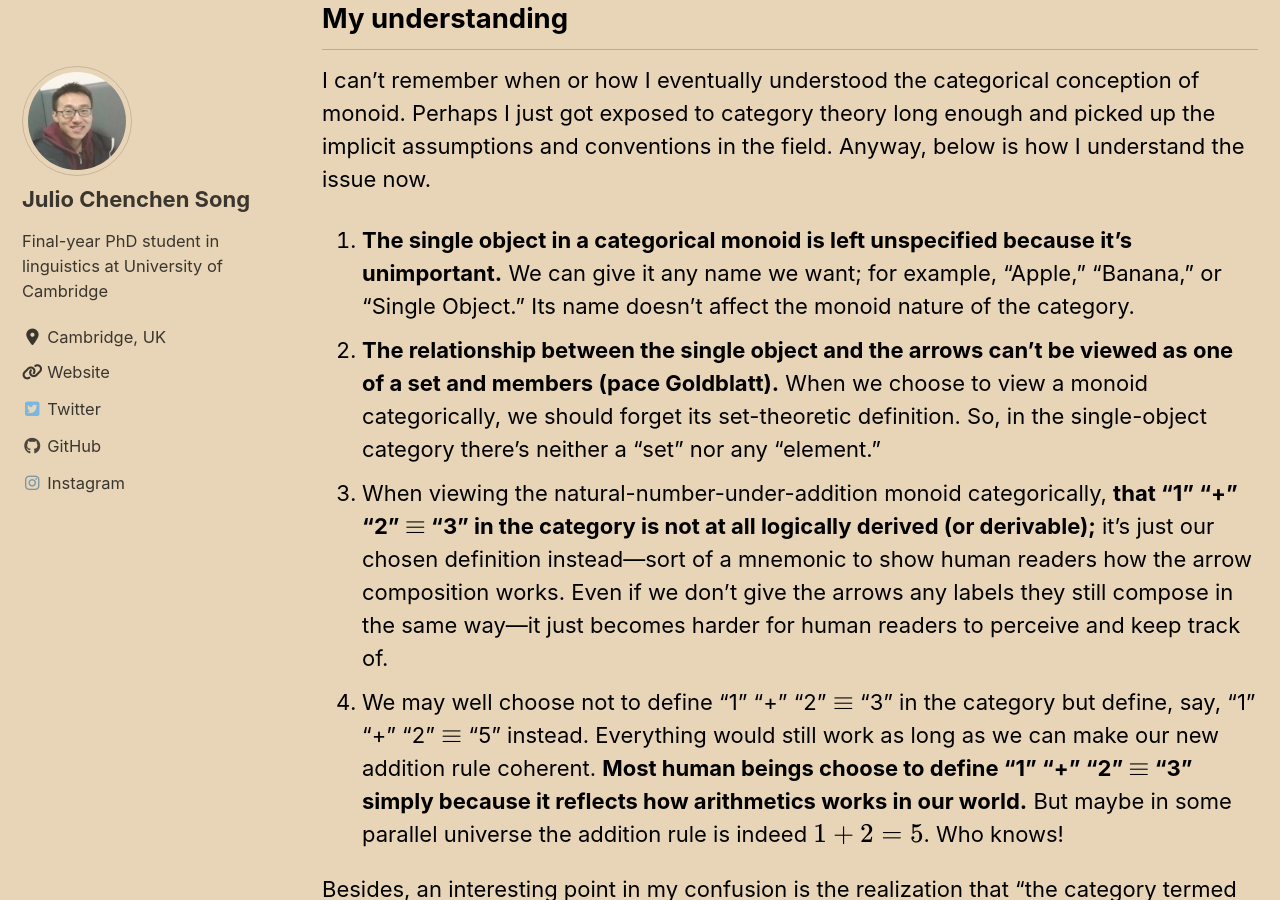
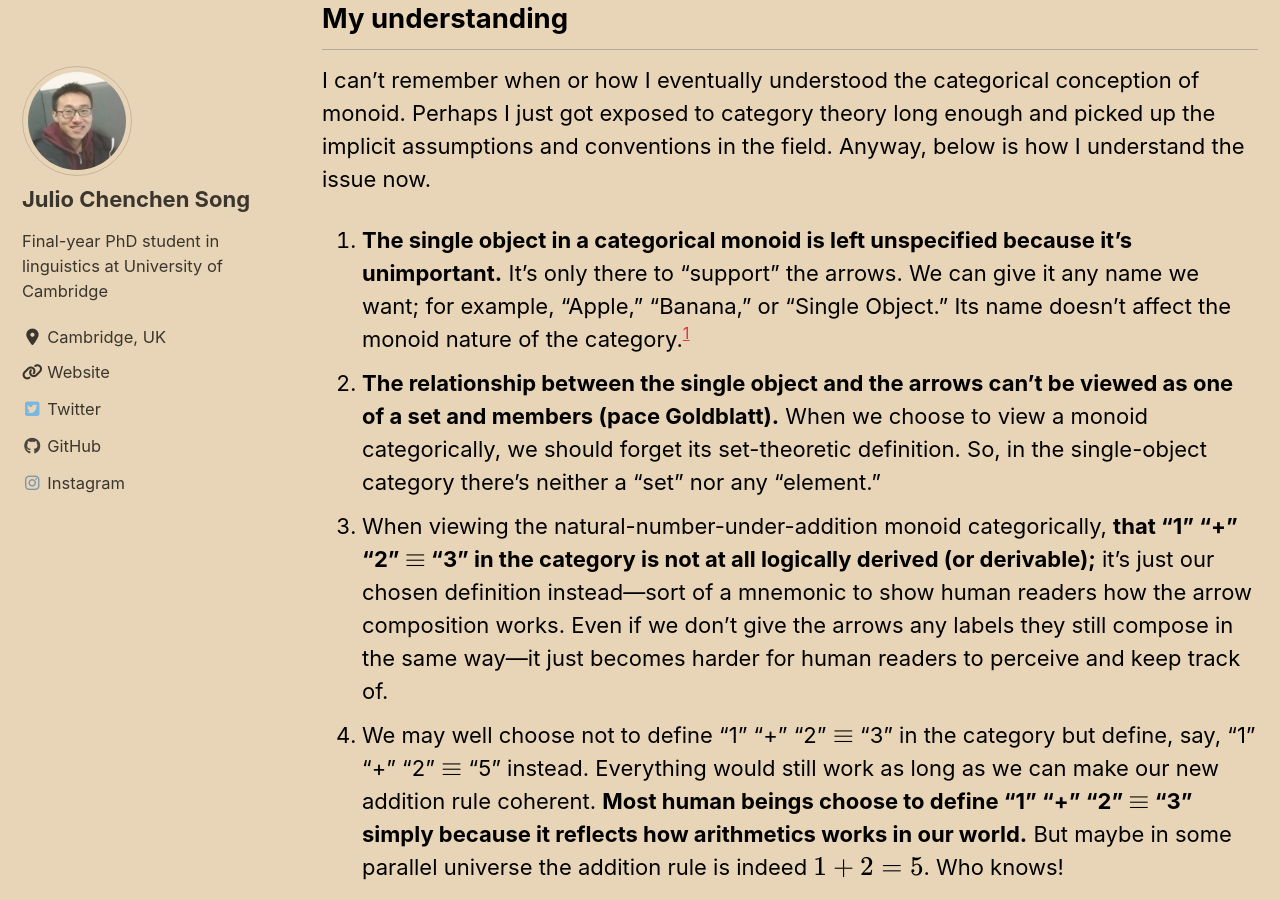
Before and after one commit to juliosong/blog, a Jekyll site: the page built from _posts/2019-08-24-category-theory-notes-4.md, in a window 1280 px wide and 900 px high, scrolled down 6593 px. Built offline with Jekyll 4.4.1, drawn with Linux system fonts in a browser that asks for light colours; cached includes are drawn as plain includes; nearby versions of some CDN libraries; some web fonts are replaced; formulas are drawn with MathJax 3; comment, search, counter and statistics services are not loaded; some of the changed text lies outside the part shown.

Commit message:
added ct 4 fn on leinsters book

```diff
--- a/_posts/2019-08-24-category-theory-notes-4.md
+++ b/_posts/2019-08-24-category-theory-notes-4.md
@@ -51,7 +51,7 @@
 ## My understanding
 I can't remember when or how I eventually understood the categorical conception of monoid. Perhaps I just got exposed to category theory long enough and picked up the implicit assumptions and conventions in the field. Anyway, below is how I understand the issue now.
 
-1. **The single object in a categorical monoid is left unspecified because it's unimportant.** We can give it any name we want; for example, "Apple," "Banana," or "Single Object." Its name doesn't affect the monoid nature of the category.
+1. **The single object in a categorical monoid is left unspecified because it's unimportant.** It's only there to "support" the arrows. We can give it any name we want; for example, "Apple," "Banana," or "Single Object." Its name doesn't affect the monoid nature of the category.<sup><a href="#fn1" id="ref1">1</a></sup>
 2. **The relationship between the single object and the arrows can't be viewed as one of a set and members (pace Goldblatt).** When we choose to view a monoid categorically, we should forget its set-theoretic definition. So, in the single-object category there's neither a "set" nor any "element."
 3. When viewing the natural-number-under-addition monoid categorically, **that "1" "+" "2" $\equiv$ "3" in the category is not at all logically derived (or derivable);** it's just our chosen definition instead---sort of a mnemonic to show human readers how the arrow composition works. Even if we don't give the arrows any labels they still compose in the same way---it just becomes harder for human readers to perceive and keep track of.
 4. We may well choose not to define "1" "+" "2" $\equiv$ "3" in the category but define, say, "1" "+" "2" $\equiv$ "5" instead. Everything would still work as long as we can make our new addition rule coherent. **Most human beings choose to define "1" "+" "2" $\equiv$ "3" simply because it reflects how arithmetics works in our world.** But maybe in some parallel universe the addition rule is indeed $1+2=5$. Who knows!
@@ -65,3 +65,8 @@
 
 ## My wish
 I wish that future category theory textbooks targeting nonmathematician beginners can make the various disciplinary assumptions and conventions more explicit. Sometimes something that is too obvious for a mathematician to bother spelling out can cause much struggle to an interested layman. It's not necessarily because the mathematical concepts themselves are hard to understand but rather due to the fact that people with different levels of mathematical experience or "maturity" don't share the same "background discourse," to borrow a linguistic term. The same applies to introductory textbooks in other disciplines, of course.
+
+<hr>
+<div style="font-family: serif; font-size: 0.8em;">
+<a id="fn1">1.</a><sup><a href="#ref1" title="Jump back to footnote 1 in the text.">↩</a></sup> Leinster has a great explication regarding this point in [_Basic Category Theory_](https://books.google.co.uk/books?id=Q3vsAwAAQBAJ&source=gbs_navlinks_s) (2014, p.&nbsp;14). His explication is about the categorical conception of group (instead of monoid), but the reasoning is the same.
+</div>
```
